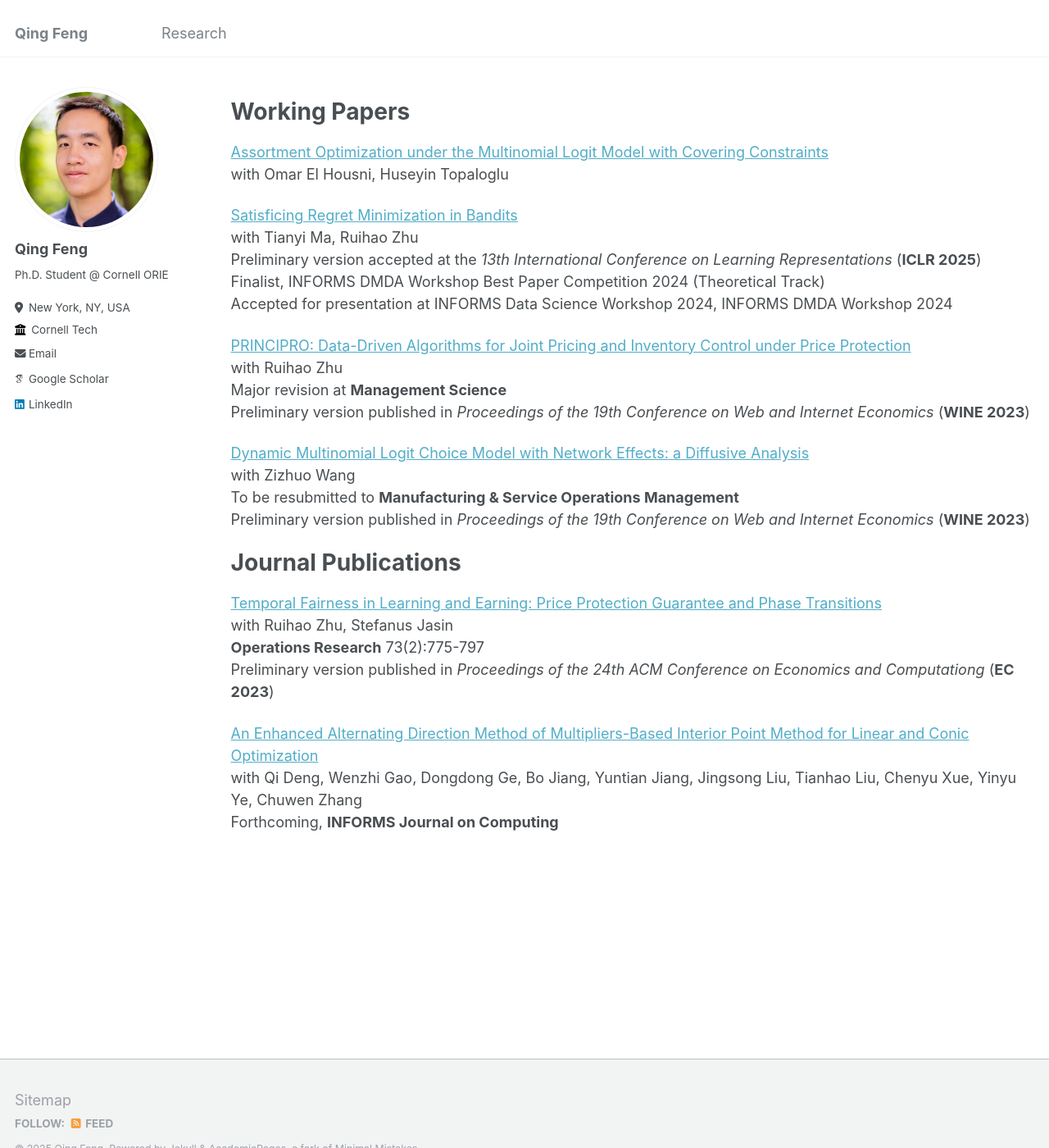
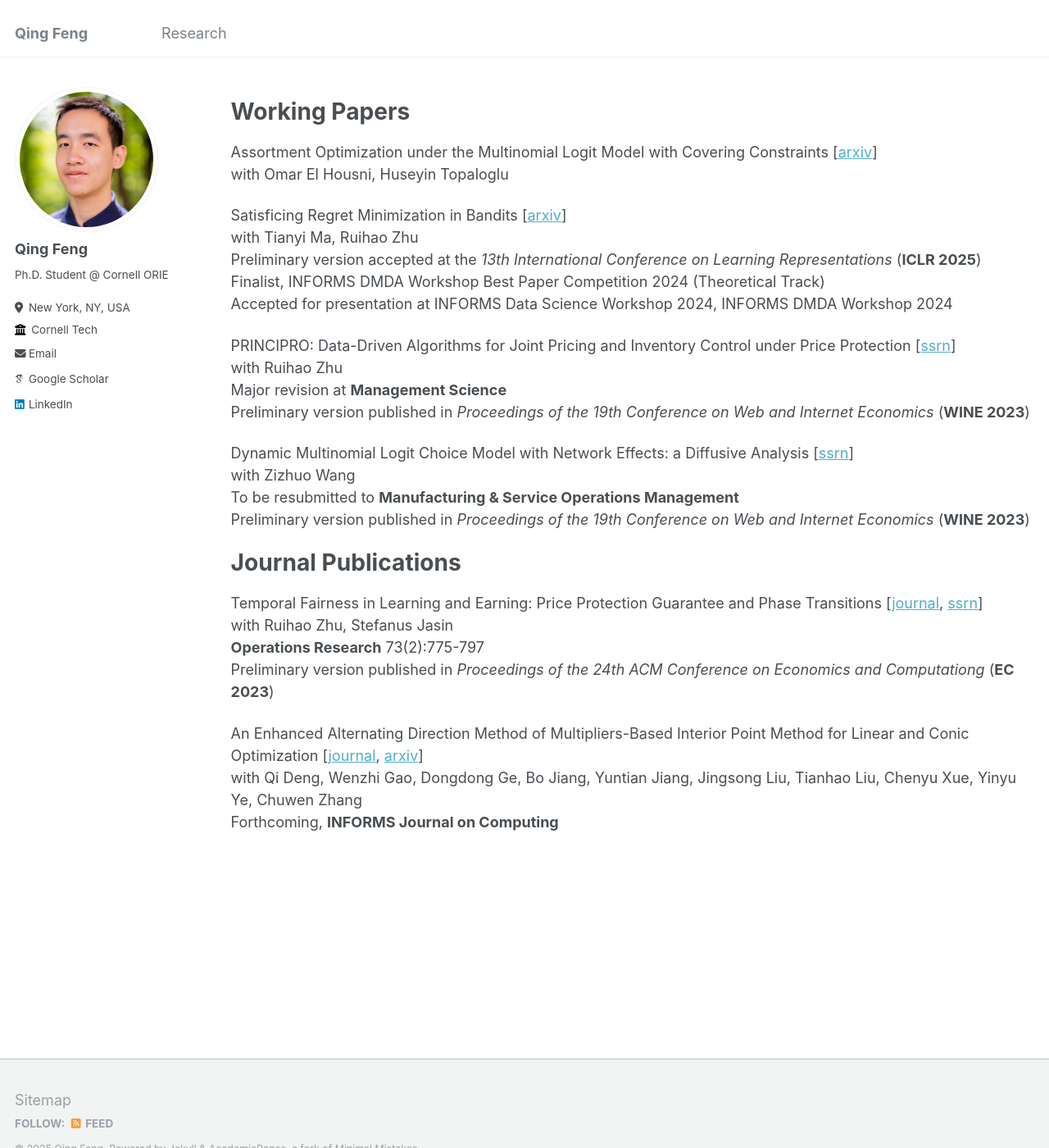
Before and after one commit to qfeng48/qfeng48.github.io, a Jekyll site: the page built from _pages/publications.md, in a window 1280 px wide and 1400 px high. Shown: the whole window at 82% size. Built offline with Jekyll 4.4.1, drawn with Linux system fonts in a browser that asks for light colours; some web fonts are replaced.

Commit message:
Update publications.md

```diff
--- a/_pages/publications.md
+++ b/_pages/publications.md
@@ -8,21 +8,21 @@ author_profile: true
 Working Papers
 ======
 
-[Assortment Optimization under the Multinomial Logit Model with Covering Constraints](https://arxiv.org/abs/2411.10310)\
+Assortment Optimization under the Multinomial Logit Model with Covering Constraints [[arxiv](https://arxiv.org/abs/2411.10310)]\
 with Omar El Housni, Huseyin Topaloglu
 
-[Satisficing Regret Minimization in Bandits](http://arxiv.org/abs/2406.06802)\
+Satisficing Regret Minimization in Bandits [[arxiv](http://arxiv.org/abs/2406.06802)]\
 with Tianyi Ma, Ruihao Zhu\
 Preliminary version accepted at the *13th International Conference on Learning Representations* (**ICLR 2025**)\
 Finalist, INFORMS DMDA Workshop Best Paper Competition 2024 (Theoretical Track)\
 Accepted for presentation at INFORMS Data Science Workshop 2024, INFORMS DMDA Workshop 2024
 
-[PRINCIPRO: Data-Driven Algorithms for Joint Pricing and Inventory Control under Price Protection](https://papers.ssrn.com/sol3/papers.cfm?abstract_id=4511384)\
+PRINCIPRO: Data-Driven Algorithms for Joint Pricing and Inventory Control under Price Protection [[ssrn](https://papers.ssrn.com/sol3/papers.cfm?abstract_id=4511384)]\
 with Ruihao Zhu\
 Major revision at **Management Science**\
 Preliminary version published in *Proceedings of the 19th Conference on Web and Internet Economics* (**WINE 2023**)
 
-[Dynamic Multinomial Logit Choice Model with Network Effects: a Diffusive Analysis](https://papers.ssrn.com/sol3/papers.cfm?abstract_id=3939717)\
+Dynamic Multinomial Logit Choice Model with Network Effects: a Diffusive Analysis [[ssrn](https://papers.ssrn.com/sol3/papers.cfm?abstract_id=3939717)]\
 with Zizhuo Wang\
 To be resubmitted to **Manufacturing & Service Operations Management**\
 Preliminary version published in *Proceedings of the 19th Conference on Web and Internet Economics* (**WINE 2023**)
@@ -30,11 +30,11 @@ Preliminary version published in *Proceedings of the 19th Conference on Web and
 Journal Publications
 ======
 
-[Temporal Fairness in Learning and Earning: Price Protection Guarantee and Phase Transitions](https://papers.ssrn.com/sol3/papers.cfm?abstract_id=4265182)\
+Temporal Fairness in Learning and Earning: Price Protection Guarantee and Phase Transitions [[journal](https://pubsonline.informs.org/doi/abs/10.1287/opre.2022.0629), [ssrn](https://papers.ssrn.com/sol3/papers.cfm?abstract_id=4265182)]\
 with Ruihao Zhu, Stefanus Jasin\
 **Operations Research** 73(2):775-797\
 Preliminary version published in *Proceedings of the 24th ACM Conference on Economics and Computationg* (**EC 2023**)
 
-[An Enhanced Alternating Direction Method of Multipliers-Based Interior Point Method for Linear and Conic Optimization](https://arxiv.org/abs/2209.01793)\
+An Enhanced Alternating Direction Method of Multipliers-Based Interior Point Method for Linear and Conic Optimization [[journal](https://pubsonline.informs.org/doi/abs/10.1287/ijoc.2023.0017), [arxiv](https://arxiv.org/abs/2209.01793)]\
 with Qi Deng, Wenzhi Gao, Dongdong Ge, Bo Jiang, Yuntian Jiang, Jingsong Liu, Tianhao Liu, Chenyu Xue, Yinyu Ye, Chuwen Zhang\
 Forthcoming, **INFORMS Journal on Computing**
```
